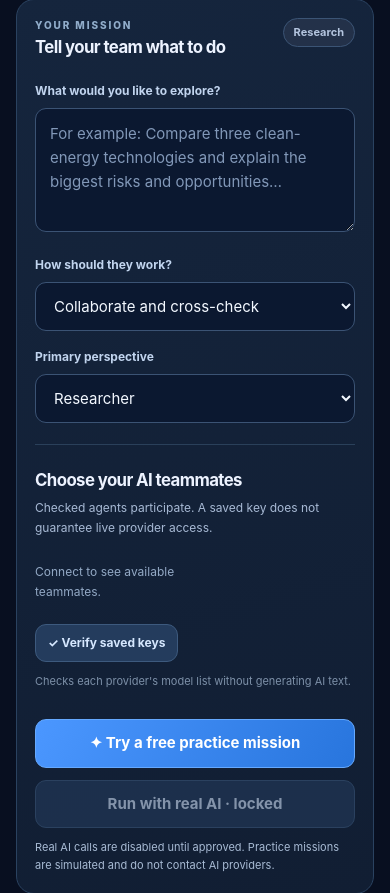
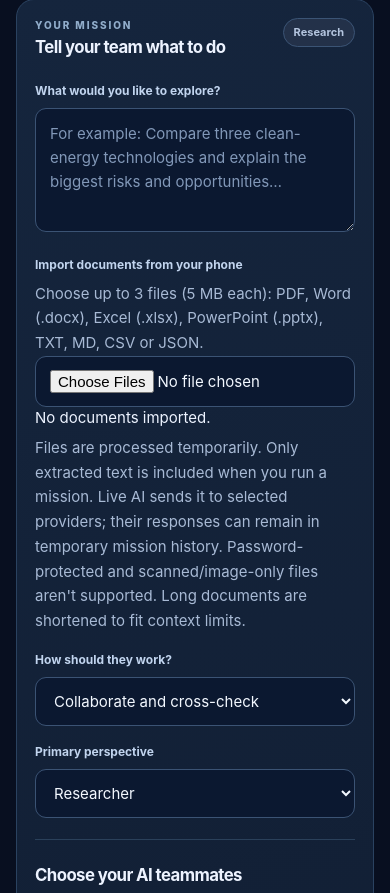
Before and after one commit to jacarney1990/alpaca-paper-monitor, a Flask app: page / in a window 390 px wide. Shown: the part 1845-2738 px from the top of the page. Run offline with Flask 3, Linux system fonts and the light colour scheme.

Commit message:
Add mobile file picker and import status to Nexus mission composer

```diff
--- a/ai_studio/templates/index.html
+++ b/ai_studio/templates/index.html
@@ -97,6 +97,14 @@
         <div class="section-head"><div><div class="eyebrow">YOUR MISSION</div><h3>Tell your team what to do</h3></div><span id="workflow-tag" class="status-pill neutral">Research</span></div>
         <label class="field-label" for="topic">What would you like to explore?</label>
         <textarea id="topic" maxlength="5000" placeholder="For example: Compare three clean-energy technologies and explain the biggest risks and opportunities…" rows="4"></textarea>
+        <div class="file-import">
+          <label class="field-label" for="file-input">Import documents from your phone</label>
+          <p class="file-help">Choose up to 3 files (5 MB each): PDF, Word (.docx), Excel (.xlsx), PowerPoint (.pptx), TXT, MD, CSV or JSON.</p>
+          <input id="file-input" type="file" multiple accept=".pdf,.docx,.xlsx,.pptx,.txt,.md,.csv,.json" aria-describedby="file-privacy file-status">
+          <div id="file-status" class="file-help" role="status" aria-live="polite">No documents imported.</div>
+          <div id="file-list" class="file-list" aria-label="Imported documents"></div>
+          <p id="file-privacy" class="file-help">Files are processed temporarily. Only extracted text is included when you run a mission. Live AI sends it to selected providers; their responses can remain in temporary mission history. Password-protected and scanned/image-only files aren't supported. Long documents are shortened to fit context limits.</p>
+        </div>
         <div class="form-pair">
           <div><label class="field-label" for="mode">How should they work?</label><select id="mode"><option value="team">Collaborate and cross-check</option><option value="independent">Give independent answers</option></select></div>
           <div><label class="field-label" for="role">Primary perspective</label><select id="role"><option>Researcher</option><option>Skeptic</option><option>Engineer</option><option>Risk Auditor</option><option>Synthesizer</option></select></div>
```
